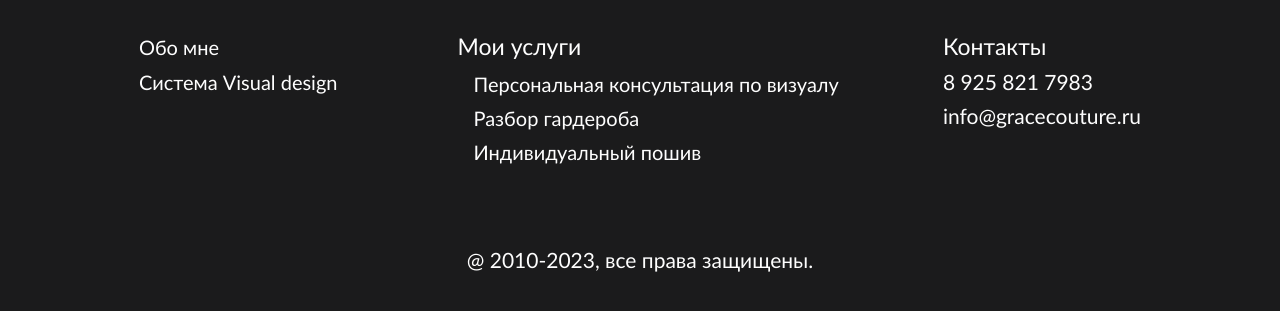
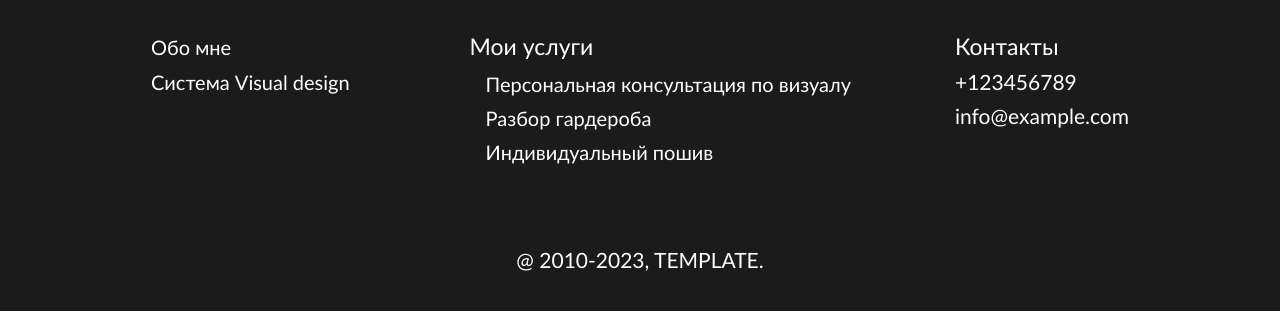
Before and after one commit to fox6581/fox6581.github.io, a website: page index.html in a window 1280 px wide. Shown: the part 7653-7964 px from the top of the page. Drawn offline with Linux system fonts and the light colour scheme.

Commit message:
task html-css

```diff
--- a/index.html
+++ b/index.html
@@ -903,15 +903,15 @@
             <div>
                 <p>Контакты</p>
                 <p class="footer_p1">
-                    8 925 821 7983
+                    +123456789
 
 
                 </p>
-                <p>info@gracecouture.ru</p>
+                <p>info@example.com</p>
             </div>
         </div>
         <div>
-            <p class="p_footer">@ 2010-2023, все права защищены.</p>
+            <p class="p_footer">@ 2010-2023, TEMPLATE.</p>
         </div>
 
     </footer>
```
